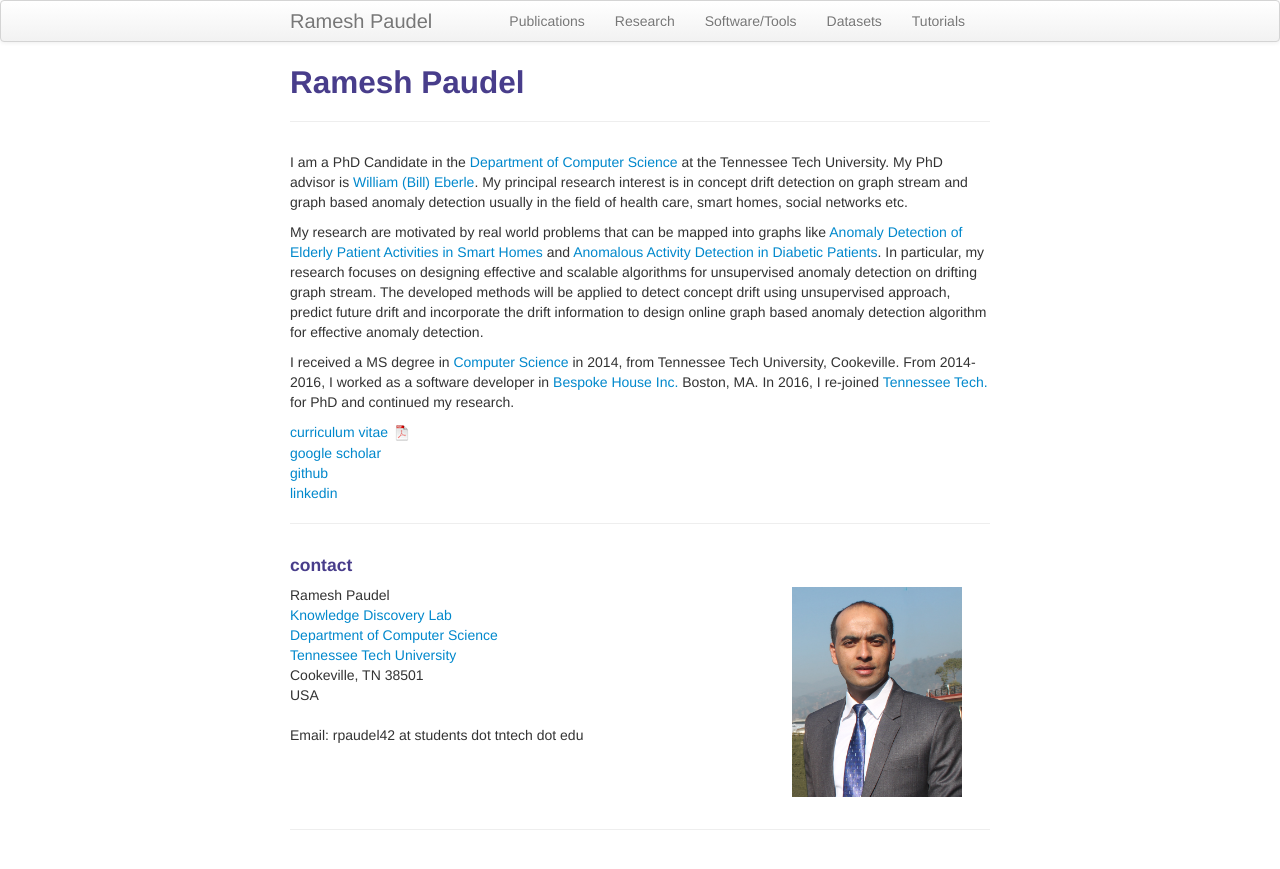
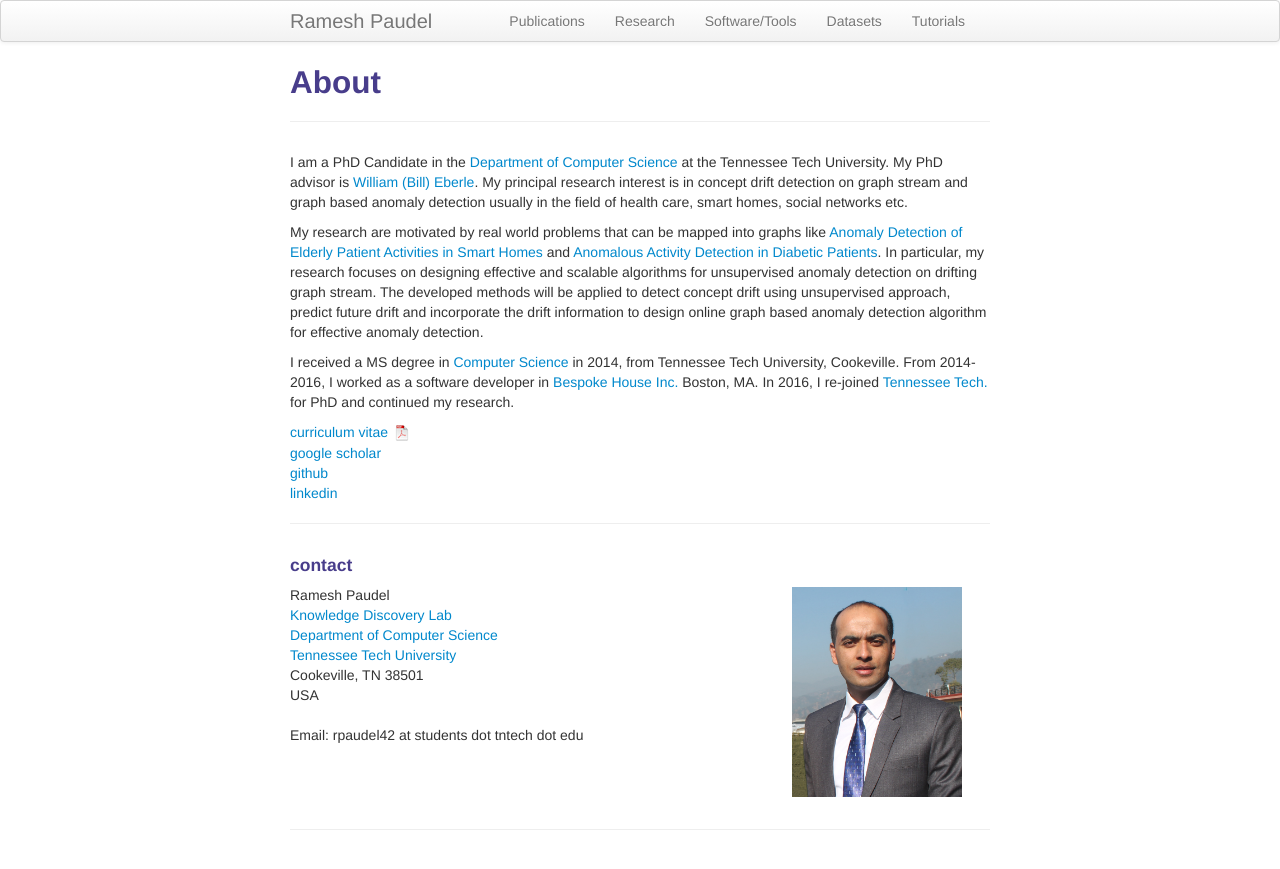
Before and after one commit to rpaudel42/rpaudel42.github.io, a Jekyll site: the page built from index.md, in a window 1280 px wide. Shown: the top 869 px of the page. Built offline with Jekyll 4.4.1, drawn with Linux system fonts in a browser that asks for light colours.

Commit message:
Update index.md

```diff
--- a/index.md
+++ b/index.md
@@ -1,7 +1,7 @@
 ---
 layout: page
-title: Ramesh Paudel
-description: Ramesh Paudel is PhD Candidate in Department of Computer Science at Tennessee Tech University - Cookeville, TN; research in concept drift, graph stream, graph based anomaly, and machine learning.
+title: About
+description: Ramesh Paudel; PhD Candidate in Department of Computer Science at Tennessee Tech University - Cookeville, TN; research in concept drift, graph stream, graph based anomaly, and machine learning.
 keywords: Paudel, concept drift, graph stream, graph based anomaly, anomaly detection
 ---
 
```
